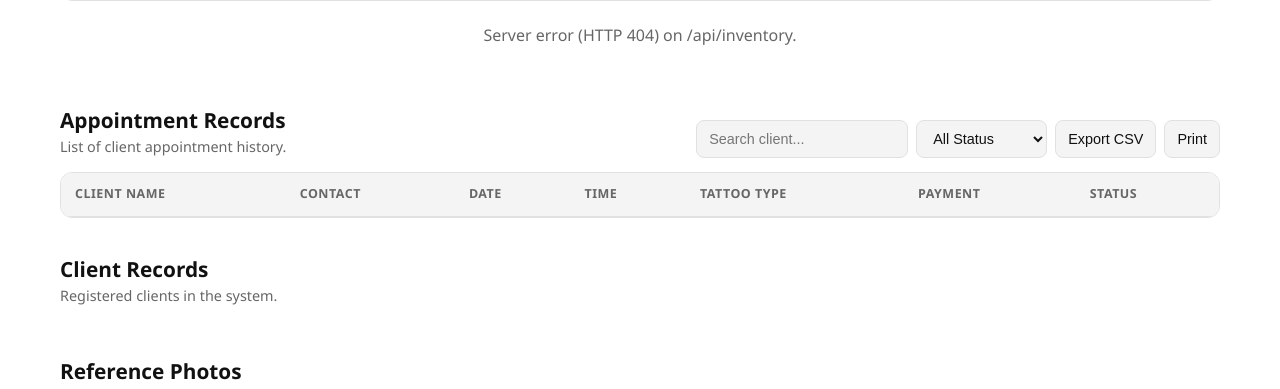
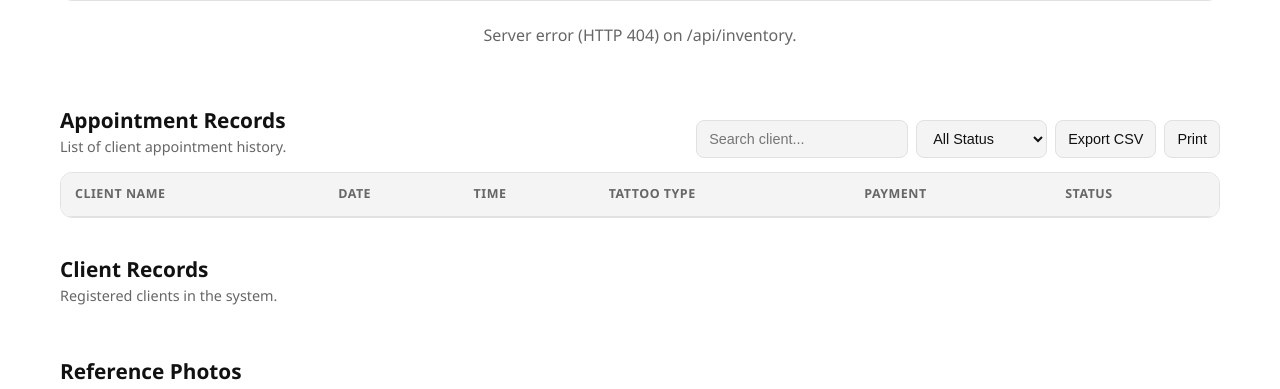
Before and after one commit to archiebalagtas098-beep/tattoo-system-v3, a Node project: template views/report&records.ejs in a window 1280 px wide. Shown: the part 376-765 px from the top of the page. Run offline with Node 20 templates, Linux system fonts and the light colour scheme; the template is opened without the code that fills it, so the values that code supplies are empty; some libraries are stand-ins or nearby versions.

Commit message:
Remove 'Contact' column from report table

```diff
--- a/views/report&records.ejs
+++ b/views/report&records.ejs
@@ -185,7 +185,6 @@
                     <thead>
                         <tr>
                             <th>Client Name</th>
-                            <th>Contact</th>
                             <th>Date</th>
                             <th>Time</th>
                             <th>Tattoo Type</th>
```
